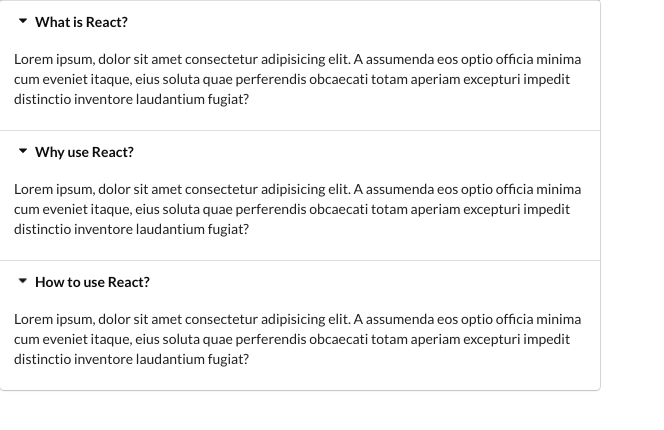
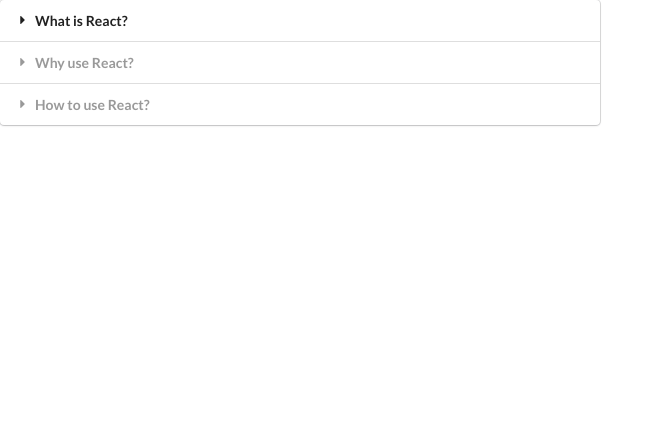
Before and after one commit to builtbyjosh/widgets, a React (Create React App) app: page / in a window 1280 px wide. Shown: the top 430 px of the page, without its empty margins (0-664 px from the left). Built offline with nearby package versions, Linux system fonts and the light colour scheme.

Commit message:
implimented hooks

```diff
--- a/src/components/Accordion.js
+++ b/src/components/Accordion.js
@@ -1,21 +1,38 @@
-import React from "react";
+import React, { useState } from "react";
 
 const Accordion = ({ items }) => {
-  const renderedItems = items.map((item) => {
+  const [activeIndex, setActiveIndex] = useState(null);
+
+  const onTitleClick = (index) => {
+    setActiveIndex(index);
+  };
+
+  const renderedItems = items.map((item, index) => {
+    const active = index === activeIndex ? 'active' : ''
+
     return (
-      <div key={item.title}>
-        <div className="title active">
+      <React.Fragment key={item.title}>
+        <div
+          className={`title ${active}`}
+          onClick={() => {
+            onTitleClick(index);
+          }}
+        >
           <i className="dropdown icon"></i>
           {item.title}
         </div>
-        <div className="content active">
+        <div className={`content ${active}`}>
           <p>{item.content}</p>
         </div>
-      </div>
+      </React.Fragment>
     );
   });
 
-  return <div className="ui styled accordion">{renderedItems}</div>;
+  return (
+    <div className="ui styled accordion">
+      {renderedItems}
+    </div>
+  );
 };
 
 export default Accordion;
```
